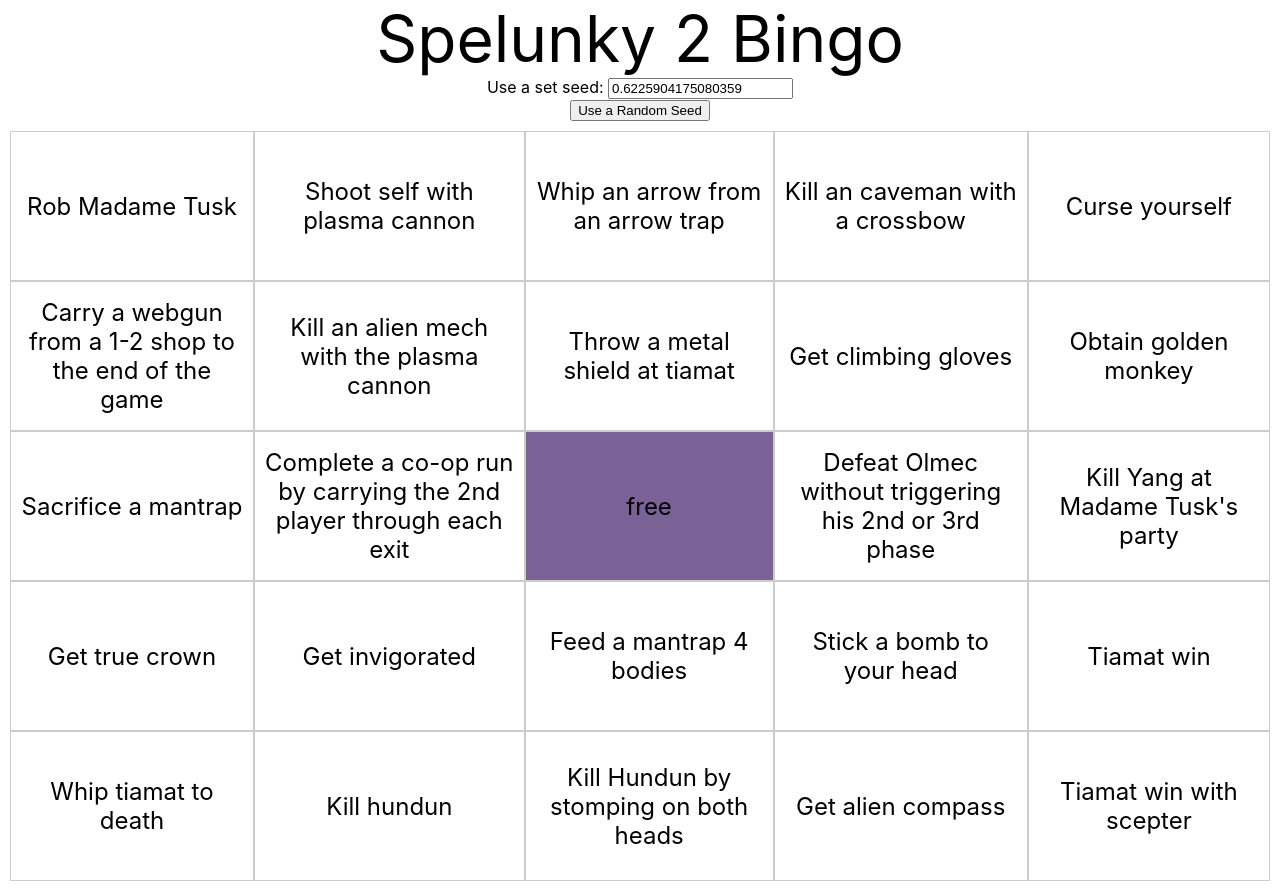
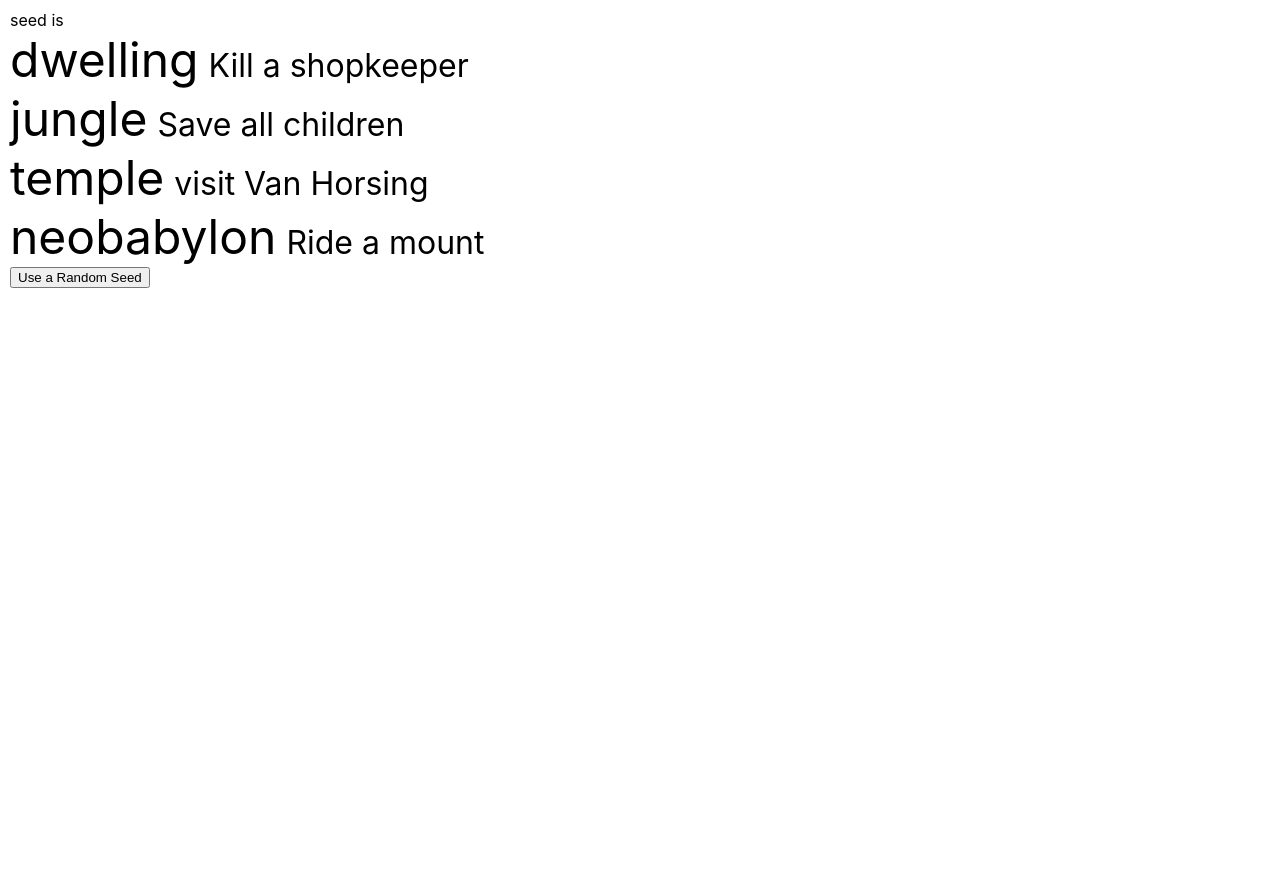
Before and after one commit to jeremypepper/spelunky2roulette, a React (Create React App) app: page / in a window 1280 px wide. After the commit the page ends 800 px from the top, so only its background shows below. Built offline with nearby package versions, Linux system fonts and the light colour scheme.

Commit message:
Spelunky2Roulette

```diff
--- a/package.json
+++ b/package.json
@@ -1,5 +1,5 @@
 {
-  "name": "spelunky-2-bingo",
+  "name": "spelunky2roulette",
   "version": "0.1.0",
   "private": true,
   "dependencies": {
@@ -40,5 +40,5 @@
       "last 1 safari version"
     ]
   },
-  "homepage": "https://jeremypepper.github.io/spelunky2bingo"
+  "homepage": "https://jeremypepper.github.io/spelunky2roulette"
 }
--- a/public/index.html
+++ b/public/index.html
@@ -7,7 +7,7 @@
     <meta name="theme-color" content="#000000" />
     <meta
       name="description"
-      content="Web site created using create-react-app"
+      content="Spelunky 2 Roulette"
     />
 <!--    <link rel="apple-touch-icon" href="%PUBLIC_URL%/logo192.png" />-->
     <!--
@@ -24,7 +24,7 @@
       work correctly both with client-side routing and a non-root public URL.
       Learn how to configure a non-root public URL by running `npm run build`.
     -->
-    <title>Spelunky 2 Bingo</title>
+    <title>Spelunky 2 Roulette</title>
   </head>
   <body>
     <noscript>You need to enable JavaScript to run this app.</noscript>
--- /dev/null
+++ b/src/Randomizer.css
@@ -0,0 +1,11 @@
+body {
+  margin: 10px;
+}
+.world {
+  font-size: 3em;
+  margin-right: 10px;
+}
+
+.task {
+  font-size: 2em;
+}
--- /dev/null
+++ b/src/Randomizer.js
@@ -0,0 +1,42 @@
+import tasks from './tasks.json'
+import useRandomSeed from "./useRandomSeed";
+import React from "react";
+import _ from 'lodash';
+import "./Randomizer.css";
+export default function Randomizer(props) {
+  const [rng, seed, setSeed] = useRandomSeed();
+
+  const onUseRandomSeed = () => {
+    const newSeed = Math.random();
+    setSeed(newSeed);
+  }
+
+
+  const world2 = rng.quick() >= 0.5 ? "jungle" : "volcana";
+  const world4 = rng.quick() >= 0.5 ? "tidepool" : "temple";
+  const path = ["dwelling", world2, world4, "neobabylon"];
+
+
+  const worldToTask = {}
+  _.each(path, world => {
+    const worldTasks = tasks.tasks[world];
+    const index = Math.floor(rng.quick() * worldTasks.length);
+    worldToTask[world] = worldTasks[index];
+  })
+
+  const pathElements = _.map(path, world => {
+    const taskForWorld = worldToTask[world].name;
+    return <div key={world}>
+        <label className="world">{world}</label>
+        <span className="task">{taskForWorld}</span>
+      </div>
+  })
+
+  return <div>
+    <div>seed is {seed}</div>
+    {/*<div>rng is {rng.quick()}</div>*/}
+    {/*<div>path is {path.join(",")}</div>*/}
+    <div>{pathElements}</div>
+    <button onClick={onUseRandomSeed}>Use a Random Seed</button>
+  </div>
+}
--- a/src/index.js
+++ b/src/index.js
@@ -1,12 +1,12 @@
 import React from 'react';
 import ReactDOM from 'react-dom';
 import './index.css';
-import App from './App';
 import reportWebVitals from './reportWebVitals';
+import Randomizer from "./Randomizer";
 
 ReactDOM.render(
   <React.StrictMode>
-    <App />
+    <Randomizer />
   </React.StrictMode>,
   document.getElementById('root')
 );
--- /dev/null
+++ b/src/tasks.json
@@ -0,0 +1,158 @@
+{
+  "tasks": {
+    "general": [
+      {
+        "name": "Blow up every altar you see"
+      },
+      {
+        "name": "Never pick up a weapon"
+      },
+      {
+        "name": "Open every coffin you see"
+      },
+      {
+        "name": "Every bomb used must be cooked and thrown"
+      },
+      {
+        "name": "Curse yourself"
+      },
+      {
+        "name": "Never rescue a pet"
+      }
+    ],
+    "dwelling": [
+      {
+        "name": "Give Yang his turkeys"
+      },
+      {
+        "name": "Kill Yang"
+      },
+      {
+        "name": "Kill a mole"
+      },
+      {
+        "name": "Kill a mole with a lizard or a lizard with a mole"
+      },
+      {
+        "name": "Visit the Gist shop"
+      },
+      {
+        "name": "Steal from the shop"
+      },
+      {
+        "name": "Kill a shopkeeper"
+      },
+      {
+        "name": "Pick up the first rock you see and carry it into World 2"
+      }
+    ],
+    "volcana": [
+      {
+        "name": "Jump on every robot you see"
+      },
+      {
+        "name": "Kill Tun"
+      },
+      {
+        "name": "Tame every pet you see"
+      },
+      {
+        "name": "Rescue Van Horsing"
+      },
+      {
+        "name": "Kill Van Horsing"
+      },
+      {
+        "name": "Release all Helping Hands in Vlad's castle"
+      },
+      {
+        "name": "Ride a falling platform into lava and escape"
+      },
+      {
+        "name": "Take the golden idol and redeem for gold"
+      },
+      {
+        "name": "Visit Vlad's Castle without getting the clover"
+      }
+    ],
+    "jungle": [
+      {
+        "name": "Never kill a witch doctor"
+      },
+      {
+        "name": "Don't save any children"
+      },
+      {
+        "name": "Save all children"
+      },
+      {
+        "name": "Kill a big spider with your feet"
+      },
+      {
+        "name": "Whip a mosquito"
+      }
+    ],
+    "tidepool": [
+      {
+        "name": "Kill a Pangxie"
+      },
+      {
+        "name": "Kill Humphead"
+      },
+      {
+        "name": "Complete the Stars Challenge"
+      },
+      {
+        "name": "Visit Abzu"
+      },
+      {
+        "name": "Kill an enemy by throwing a fish at them"
+      },
+      {
+        "name": "Take a Golden Idol and redeem it"
+      }
+    ],
+    "temple": [
+      {
+        "name": "visit Van Horsing"
+      },
+      {
+        "name": "Kill Anubis"
+      },
+      {
+        "name": "Visit the City of Gold"
+      }
+    ],
+    "icecaves": [
+      {
+        "name": "Kill the Yeti King and Queen"
+      },
+      {
+        "name": "Skip the wet fur area"
+      },
+      {
+        "name": "Kill an enemy with the mech suit"
+      },
+      {
+        "name": "Throw a Yeti into a UFO"
+      }
+    ],
+    "neobabylon": [
+      {
+        "name": "Never use a bomb"
+      },
+      {
+        "name": "Never kill a Lamassu"
+      },
+      {
+        "name": "Kill an enemy with an ushabti"
+      },
+      {
+        "name": "Ride a mount"
+      },
+      {
+        "name": "Throw an olmite into a UFO"
+      }
+    ]
+  }
+}
--- /dev/null
+++ b/src/useRandomSeed.js
@@ -0,0 +1,14 @@
+import {useState} from "react";
+import seedrandom from "seedrandom";
+
+export default function useRandomSeed() {
+  const urlSearchParams = new URLSearchParams(window.location.search);
+  let seedinputFromUrl = urlSearchParams.get("seedinput")
+  const [seed, setSeed] = useState(seedinputFromUrl);
+  const rng = new seedrandom(seed);
+
+  return [rng, seed, (seed) => {
+    window.history.replaceState({seed}, null, "?seedinput=" + seed)
+    setSeed(seed);
+  }];
+}
```
